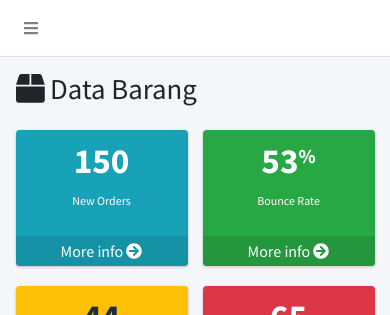
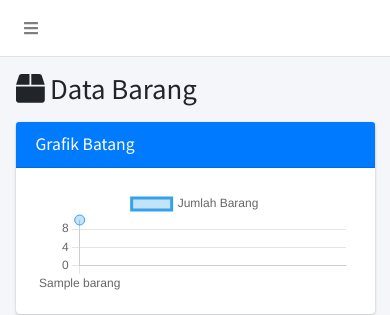
Before and after one commit to MRG14/full-crud-php, a PHP site: page /crud-php/index.php in a window 390 px wide; the page is wider, and only the part inside the window is pictured. Shown: the top 315 px of that part. Run offline with PHP 8.4, Linux system fonts and the light colour scheme; the visitor is signed in with stand-in values (Sample User, id 1); tables that the repository leaves empty or names only in its code hold one stand-in row (values such as "Sample post"); some libraries are stand-ins or nearby versions.

Commit message:
Please enter the commit message for your changes. Lines starting with '#' will be ignored, and an empty message aborts the commit.
On branch main
Your branch is up to date with 'origin/main'.

Changes to be committed:
	new file:   assets/images/6875ffd826651.jpg
	new file:   assets/images/6876003c7f73b.jpg
	new file:   assets/images/6876007aabce7.png
	modified:   index.php
	modified:   layouts/header.php
	modified:   mahasiswa.php

```diff
--- a/index.php
+++ b/index.php
@@ -1,18 +1,15 @@
 <?php
 session_start();
-//membatasi halaman sebelum login
 if (!isset($_SESSION["login"])) {
     echo "<script>
-            alert('anda diharuskan login terlebih dulu');
+            alert('Anda diharuskan login terlebih dulu');
             document.location.href = 'login.php';
           </script>";
     exit;
 }
-
-//membatasi halaman sesuai user login
-if ($_SESSION["level"] != 1 and $_SESSION["level"] != 2) {
+if ($_SESSION["level"] != 1 && $_SESSION["level"] != 2) {
     echo "<script>
-            alert('anda tidak memiliki akses');
+            alert('Anda tidak memiliki akses');
             document.location.href = 'crud_modal.php';
           </script>";
     exit;
@@ -21,129 +18,70 @@ if ($_SESSION["level"] != 1 and $_SESSION["level"] != 2) {
 $title = 'Data Barang';
 include 'layouts/header.php';
 
+// Pagination dan filter
+$jumlahDataPerhalaman = 5;
+$halamanAktif = (isset($_GET['halaman']) ? $_GET['halaman'] : 1);
+$awalData = ($jumlahDataPerhalaman * $halamanAktif) - $jumlahDataPerhalaman;
+
 if (isset($_POST['filter'])) {
     $tgl_awal  = strip_tags($_POST['tgl_awal'] . " 00:00:00");
     $tgl_akhir = strip_tags($_POST['tgl_akhir'] . " 23:59:59");
-
-    //quey untuk filter data tanggal
     $data_barang = select("SELECT * FROM barang WHERE tanggal BETWEEN '$tgl_awal' AND '$tgl_akhir' ORDER BY id_barang DESC");
+    $jumlahData = count($data_barang);
+    $jumlahHalaman = ceil($jumlahData / $jumlahDataPerhalaman);
 } else {
-    // query untuk tampil dengan pagination
-    $jumlahDataPerhalaman = 5;
     $jumlahData = count(select("SELECT * FROM barang"));
     $jumlahHalaman = ceil($jumlahData / $jumlahDataPerhalaman);
-    $halamanAktif = (isset($_GET['halaman']) ? $_GET['halaman'] : 1);
-    $awalData = ($jumlahDataPerhalaman * $halamanAktif) - $jumlahDataPerhalaman;
-
     $data_barang = select("SELECT * FROM barang ORDER BY id_barang DESC LIMIT $awalData, $jumlahDataPerhalaman");
 }
 
+// Data untuk grafik garis
+$dataChart = select("SELECT nama_barang, jumlah_barang FROM barang ORDER BY id_barang DESC LIMIT 10");
+$namaBarang = [];
+$jumlahBarang = [];
+
+foreach ($dataChart as $item) {
+    $namaBarang[] = $item['nama_barang'];
+    $jumlahBarang[] = $item['jumlah_barang'];
+}
 ?>
 
-<!-- Content Wrapper. Contains page content -->
 <div class="content-wrapper">
-    <!-- Content Header (Page header) -->
     <div class="content-header">
         <div class="container-fluid">
-            <div class="row mb-2">
-                <div class="col-sm-6">
             <h1 class="m-0"><i class="fas fa-box"></i> Data Barang</h1>
-                </div><!-- /.col -->
-            </div><!-- /.row -->
-        </div><!-- /.container-fluid -->
         </div>
-    <!-- /.content-header -->
+    </div>
 
-    <!-- Main content -->
     <section class="content">
         <div class="container-fluid">
-            <!-- Small boxes (Stat box) -->
-            <div class="row">
-                <div class="col-lg-3 col-6">
-                    <!-- small box -->
-                    <div class="small-box bg-info">
-                        <div class="inner">
-                            <h3>150</h3>
 
-                            <p>New Orders</p>
+                <div class="card mb-4">
+                    <div class="card-header bg-primary text-white">
+                        <h5 class="card-title m-0">Grafik Batang</h5>
                     </div>
-                        <div class="icon">
-                            <i class="ion ion-bag"></i>
-                        </div>
-                        <a href="#" class="small-box-footer">More info <i class="fas fa-arrow-circle-right"></i></a>
+                    <div class="card-body">
+                        <canvas id="lineChart" height="100"></canvas>
                     </div>
                 </div>
-                <!-- ./col -->
-                <div class="col-lg-3 col-6">
-                    <!-- small box -->
-                    <div class="small-box bg-success">
-                        <div class="inner">
-                            <h3>53<sup style="font-size: 20px">%</sup></h3>
 
-                            <p>Bounce Rate</p>
-                        </div>
-                        <div class="icon">
-                            <i class="ion ion-stats-bars"></i>
-                        </div>
-                        <a href="#" class="small-box-footer">More info <i class="fas fa-arrow-circle-right"></i></a>
+            <div class="card">
+                <div class="card-header d-flex justify-content-between align-items-center">
+                    <h3 class="card-title">Data Barang</h3>
+                    <div>
+                        <a href="form_create_barang.php" class="btn btn-primary"><i class="fas fa-plus-circle"></i> Tambahkan</a>
+                        <button type="button" class="btn btn-success" data-toggle="modal" data-target="#modalFilter"><i class="fas fa-filter"></i> Filter</button>
                     </div>
                 </div>
-                <!-- ./col -->
-                <div class="col-lg-3 col-6">
-                    <!-- small box -->
-                    <div class="small-box bg-warning">
-                        <div class="inner">
-                            <h3>44</h3>
-
-                            <p>User Registrations</p>
-                        </div>
-                        <div class="icon">
-                            <i class="ion ion-person-add"></i>
-                        </div>
-                        <a href="#" class="small-box-footer">More info <i class="fas fa-arrow-circle-right"></i></a>
-                    </div>
-                </div>
-                <!-- ./col -->
-                <div class="col-lg-3 col-6">
-                    <!-- small box -->
-                    <div class="small-box bg-danger">
-                        <div class="inner">
-                            <h3>65</h3>
-
-                            <p>Unique Visitors</p>
-                        </div>
-                        <div class="icon">
-                            <i class="ion ion-pie-graph"></i>
-                        </div>
-                        <a href="#" class="small-box-footer">More info <i class="fas fa-arrow-circle-right"></i></a>
-                    </div>
-                </div>
-                <!-- ./col -->
-            </div>
-            <!-- /.row -->
-            <!-- Main content -->
-            <section class="content">
-                <div class="container-fluid">
-                    <div class="row">
-                        <div class="col-12">
-                            <div class="card">
-                                <div class="card-header">
-                                    <h3 class="card-title">DataTable with minimal features & hover style</h3>
-                                </div>
-                                <!-- /.card-header -->
                 <div class="card-body">
-
-                                    <a href="form_create_barang.php" class="btn btn-primary mb-2"><i class="fas fa-plus-circle"></i> Tambahkan</a>
-
-                                    <button type="button" class="btn btn-success mb-2" data-toggle="modal" data-target="#modalFilter"><i class="fas fa-filter"></i> Filter Data</button>
-
-                                    <table class="table table-bordered table-striped" style="margin-bottom: 2px;">
+                    <!-- Tabel -->
+                    <table class="table table-bordered table-striped">
                         <thead>
                             <tr>
                                 <th>No</th>
                                 <th>Nama</th>
                                 <th>Jumlah</th>
-                                                <th>Harga </th>
+                                <th>Harga</th>
                                 <th>Barcode</th>
                                 <th>Tanggal</th>
                                 <th>Aksi</th>
@@ -161,90 +99,101 @@ if (isset($_POST['filter'])) {
                                         <img src="barcode.php?codetype=Code128&size=15&text=<?= $barang['barcode']; ?>&print=true" alt="barcode">
                                     </td>
                                     <td><?= date("d/m/Y | H:i:s", strtotime($barang['tanggal'])); ?></td>
-                                                    <td widht="15%" class="text-center">
-                                                        <a href="form_update_barang.php?id_barang=<?= $barang['id_barang']; ?>" class="btn btn-success btn-sm"><i class='fas fa-edit'></i> Edit</a>
-                                                        <a href="form_delete_barang.php?id_barang=<?= $barang['id_barang']; ?>" class="btn btn-danger btn-sm" onclick="return confirm('Yakin data barang akan dihapus?')"><i class='fas fa-trash'></i> Hapus</a>
+                                    <td class="text-center">
+                                        <a href="form_update_barang.php?id_barang=<?= $barang['id_barang']; ?>" class="btn btn-success btn-sm"><i class="fas fa-edit"></i> Edit</a>
+                                        <a href="form_delete_barang.php?id_barang=<?= $barang['id_barang']; ?>" class="btn btn-danger btn-sm" onclick="return confirm('Yakin ingin menghapus data?')"><i class="fas fa-trash"></i> Hapus</a>
                                     </td>
                                 </tr>
                             <?php endforeach; ?>
                         </tbody>
                     </table>
 
-                                    <div class="mt-2 justify-content-end d-flex">
-                                        <nav aria-label="Page navigation example">
+                    <!-- Pagination -->
+                    <div class="mt-3 d-flex justify-content-end">
+                        <nav>
                             <ul class="pagination">
                                 <?php if ($halamanAktif > 1) : ?>
-                                                    <li class="page-item">
-                                                        <a class="page-link" href="?halaman=<?= $halamanAktif - 1 ?>" aria-label="Previous">
-                                                            <span aria-hidden="true">&laquo;</span>
-                                                        </a>
+                                    <li class="page-item"><a class="page-link" href="?halaman=<?= $halamanAktif - 1 ?>">&laquo;</a></li>
+                                <?php endif; ?>
+                                <?php for ($i = 1; $i <= $jumlahHalaman; $i++) : ?>
+                                    <li class="page-item <?= ($i == $halamanAktif) ? 'active' : ''; ?>">
+                                        <a class="page-link" href="?halaman=<?= $i; ?>"><?= $i; ?></a>
                                     </li>
-                                                <?php endif; ?>
-
-                                                <?php for ($i = 1; $i <= $jumlahHalaman; $i++) : ?>
-                                                    <?php if ($i == $halamanAktif) : ?>
-                                                        <li class="page-item active"><a class="page-link" href="?halaman=<?= $i; ?>"><?= $i; ?></a></li>
-                                                    <?php else : ?>
-                                                        <li class="page-item"><a class="page-link" href="?halaman=<?= $i; ?>"><?= $i; ?></a></li>
-                                                    <?php endif; ?>
                                 <?php endfor; ?>
-
                                 <?php if ($halamanAktif < $jumlahHalaman) : ?>
-                                                    <li class="page-item">
-                                                        <a class="page-link" href="?halaman=<?= $halamanAktif + 1 ?>" aria-label="Next">
-                                                            <span aria-hidden="true">&raquo;</span>
-                                                        </a>
-                                                    </li>
+                                    <li class="page-item"><a class="page-link" href="?halaman=<?= $halamanAktif + 1 ?>">&raquo;</a></li>
                                 <?php endif; ?>
                             </ul>
                         </nav>
                     </div>
-
                 </div>
-                                <!-- /.card-body -->
             </div>
-                            <!-- /.card -->
-                        </div>
-                        <!-- /.col -->
-                    </div>
-                    <!-- /.row -->
-                </div>
-                <!-- /.container-fluid -->
-            </section>
-            <!-- /.content -->
         </div>
 
         <!-- Modal Filter -->
-        <div class="modal fade" id="modalFilter" tabindex="-1" role="dialog" aria-labelledby="exampleModalLabel" aria-hidden="true">
+        <div class="modal fade" id="modalFilter" tabindex="-1" role="dialog">
             <div class="modal-dialog" role="document">
-                <div class="modal-content">
+                <form action="" method="post" class="modal-content">
                     <div class="modal-header bg-success">
-                        <h5 class="modal-title" id="exampleModalLabel">Filter Data</h5>
-                        <button type="button" class="close" data-dismiss="modal" aria-label="Close">
-                            <span aria-hidden="true">&times;</span>
-                        </button>
+                        <h5 class="modal-title">Filter Data</h5>
+                        <button type="button" class="close" data-dismiss="modal"><span>&times;</span></button>
                     </div>
                     <div class="modal-body">
-                        <form action="" method="post">
                         <div class="form-group">
-                                <label for="">Tanggal Awal</label>
-                                <input type="date" name="tgl_awal" id="tgl_awal" class="form-control">
+                            <label>Tanggal Awal</label>
+                            <input type="date" name="tgl_awal" class="form-control">
                         </div>
-
                         <div class="form-group">
-                                <label for="">Tanggal Akhir</label>
-                                <input type="date" name="tgl_akhir" id="tgl_akhir" class="form-control">
+                            <label>Tanggal Akhir</label>
+                            <input type="date" name="tgl_akhir" class="form-control">
                         </div>
-
+                    </div>
                     <div class="modal-footer">
                         <button type="button" class="btn btn-secondary" data-dismiss="modal">Batal</button>
-                                <button type="submit" class="btn btn-success" name="filter">Submit</button>
+                        <button type="submit" name="filter" class="btn btn-success">Filter</button>
                     </div>
                 </form>
             </div>
         </div>
-            </div>
-        </div>
     </section>
 </div>
+
 <?php include 'layouts/footer.php'; ?>
+
+<!-- Chart.js -->
+<script src="https://cdn.jsdelivr.net/npm/chart.js"></script>
+<script>
+    const namaBarang = <?= json_encode($namaBarang); ?>;
+    const jumlahBarang = <?= json_encode($jumlahBarang); ?>;
+
+    const ctxLine = document.getElementById('lineChart').getContext('2d');
+    new Chart(ctxLine, {
+        type: 'line',
+        data: {
+            labels: namaBarang,
+            datasets: [{
+                label: 'Jumlah Barang',
+                data: jumlahBarang,
+                backgroundColor: 'rgba(54, 162, 235, 0.3)',
+                borderColor: 'rgba(54, 162, 235, 1)',
+                fill: true,
+                tension: 0.4, // untuk melengkungkan garis
+                pointRadius: 5,
+                pointHoverRadius: 7
+            }]
+        },
+        options: {
+            responsive: true,
+            plugins: {
+                legend: { display: true },
+                tooltip: { enabled: true }
+            },
+            scales: {
+                y: {
+                    beginAtZero: true,
+                    ticks: { stepSize: 1 }
+                }
+            }
+        }
+    });
+</script>
--- a/layouts/header.php
+++ b/layouts/header.php
@@ -19,6 +19,9 @@ include 'config/app.php';
     <link href="https://cdn.jsdelivr.net/npm/bootstrap@5.0.2/dist/css/bootstrap.min.css" rel="stylesheet" integrity="sha384-EVSTQN3/azprG1Anm3QDgpJLIm9Nao0Yz1ztcQTwFspd3yD65VohhpuuCOmLASjC" crossorigin="anonymous">
 
     <link rel="stylesheet" href="https://cdn.datatables.net/1.12.1/css/dataTables.bootstrap5.min.css">
+
+    <!-- chartjs -->
+    <script src="https://cdn.jsdelivr.net/npm/chart.js"></script>
 
     <!-- DataTables -->
     <link rel="stylesheet" href="assets-template/plugins/datatables-bs4/css/dataTables.bootstrap4.min.css">
@@ -72,8 +75,7 @@ include 'config/app.php';
         <aside class="main-sidebar sidebar-dark-primary elevation-4">
             <!-- Brand Logo -->
             <a href="index3.html" class="brand-link">
-                <img src="assets-template/dist/img/AdminLTELogo.png" alt="AdminLTE Logo" class="brand-image img-circle elevation-3" style="opacity: .8">
-                <span class="brand-text font-weight-light">AdminLTE 3</span>
+                <span class="brand-text font-weight-light">Crud PHP</span>
             </a>
 
             <!-- Sidebar -->
```
Also changed, not shown: mahasiswa.php (+79 -29 lines), assets/images/6875ffd826651.jpg (added), assets/images/6876003c7f73b.jpg (added), assets/images/6876007aabce7.png (added). Lines whose indentation alone changed are shown as unchanged.
